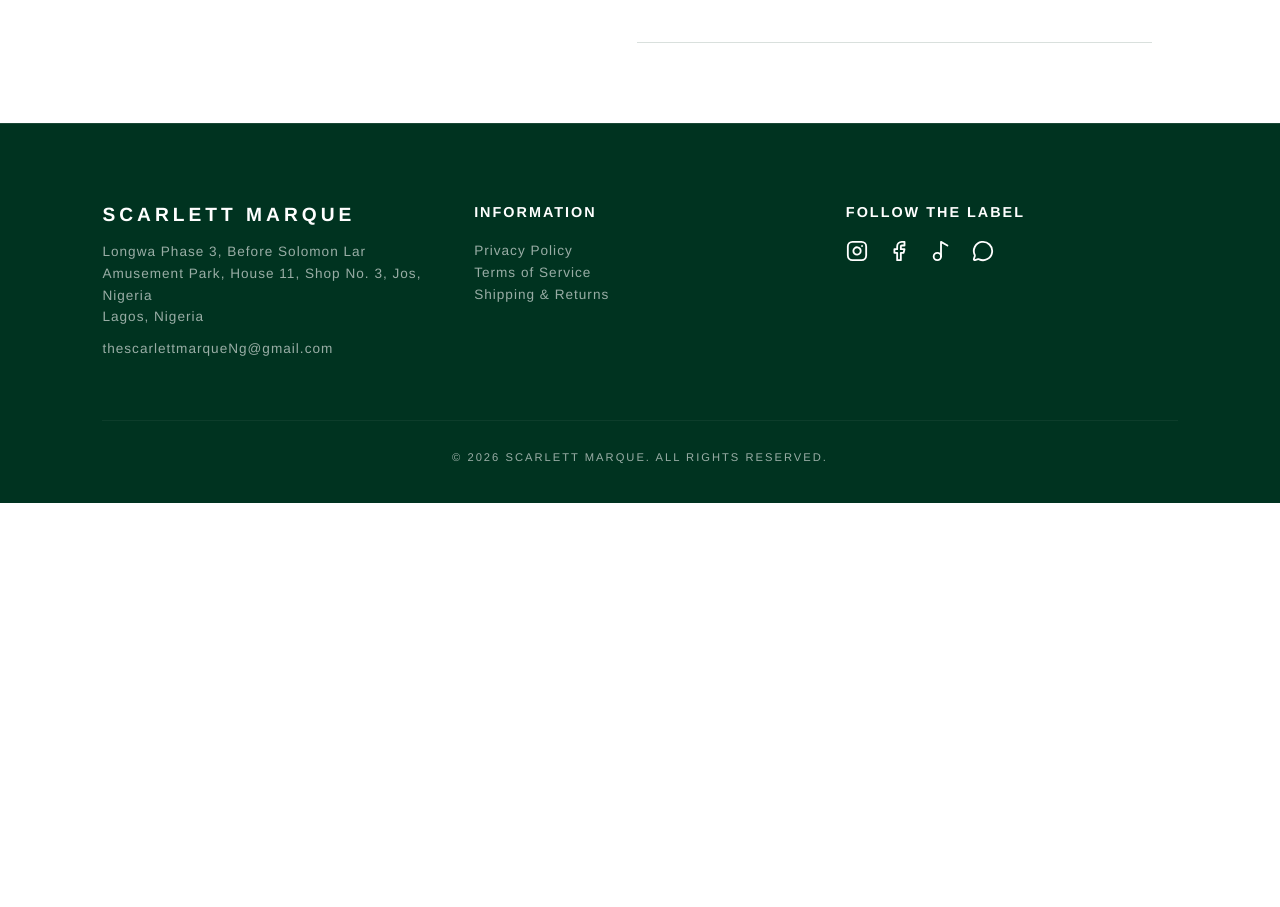
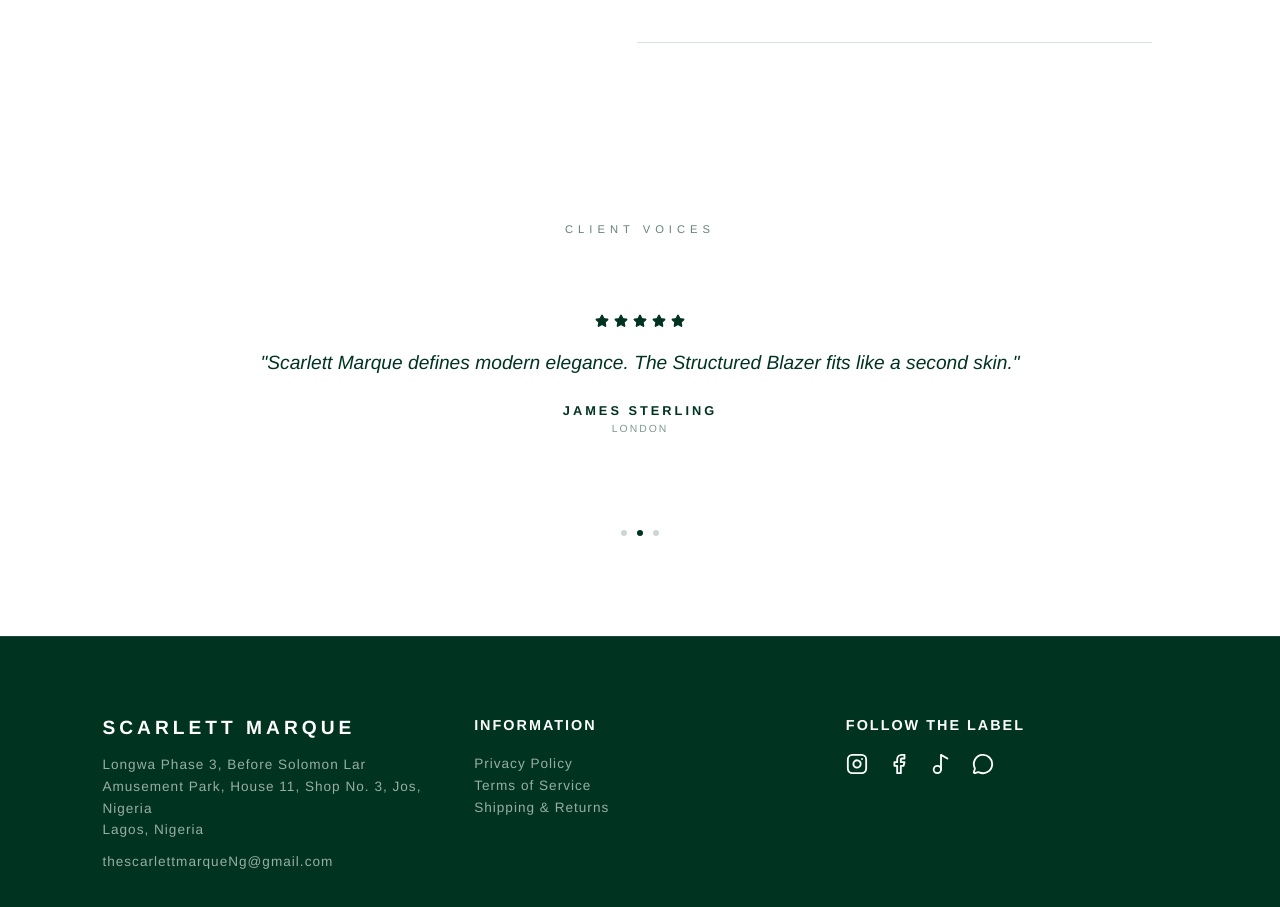
Before and after one commit to rotneng/Scarlett-Marque-Store, a React (Create React App) app in the folder fashion-frontend/: page / in a window 1280 px wide. Shown: the part 4472-5379 px from the top of the page. Before the commit the page ends 4975 px from the top, so only its background shows below. Built offline with nearby package versions, Linux system fonts and the light colour scheme; no server answers.

Commit message:
Added reviews

```diff
--- /dev/null
+++ b/fashion-frontend/src/components/Reviews.js
@@ -0,0 +1,156 @@
+import React, { useState, useEffect } from "react";
+import { motion, AnimatePresence } from "framer-motion";
+import { Star } from "lucide-react";
+
+const Reviews = () => {
+  const [index, setIndex] = useState(0);
+
+  const testimonials = [
+    {
+      id: 1,
+      name: "Sophia Loren",
+      text: "The attention to detail in the tailoring is unlike anything I've seen. A true heirloom piece.",
+      location: "Milan",
+    },
+    {
+      id: 2,
+      name: "James Sterling",
+      text: "Scarlett Marque defines modern elegance. The Structured Blazer fits like a second skin.",
+      location: "London",
+    },
+    {
+      id: 3,
+      name: "Aria Chen",
+      text: "Exceptional quality and a seamless shopping experience. The fabric quality is world-class.",
+      location: "New York",
+    },
+  ];
+
+  useEffect(() => {
+    const timer = setInterval(() => {
+      setIndex((prevIndex) => (prevIndex + 1) % testimonials.length);
+    }, 5000);
+    return () => clearInterval(timer);
+  }, [testimonials.length]);
+
+  const colors = {
+    brandGreen: "#003320",
+    white: "#ffffff",
+    accent: "rgba(0, 51, 32, 0.03)",
+  };
+
+  const styles = {
+    section: {
+      padding: "100px 8%",
+      backgroundColor: colors.white,
+      color: colors.brandGreen,
+      textAlign: "center",
+      fontFamily: '"Helvetica Neue", sans-serif',
+      overflow: "hidden",
+    },
+    container: {
+      position: "relative",
+      height: "250px",
+      display: "flex",
+      alignItems: "center",
+      justifyContent: "center",
+      maxWidth: "800px",
+      margin: "0 auto",
+    },
+    label: {
+      fontSize: "0.7rem",
+      letterSpacing: "5px",
+      textTransform: "uppercase",
+      opacity: 0.6,
+      display: "block",
+      marginBottom: "15px",
+    },
+    stars: {
+      display: "flex",
+      gap: "5px",
+      justifyContent: "center",
+      marginBottom: "20px",
+    },
+    quote: {
+      fontSize: "1.2rem",
+      lineHeight: "1.6",
+      fontStyle: "italic",
+      marginBottom: "25px",
+      fontWeight: "300",
+    },
+    author: {
+      fontSize: "0.8rem",
+      letterSpacing: "3px",
+      textTransform: "uppercase",
+      fontWeight: "700",
+      display: "block",
+    },
+    location: {
+      fontSize: "0.65rem",
+      letterSpacing: "2px",
+      opacity: 0.5,
+      marginTop: "5px",
+      textTransform: "uppercase",
+    },
+  };
+
+  return (
+    <section style={styles.section}>
+      <span style={styles.label}>Client Voices</span>
+
+      <div style={styles.container}>
+        <AnimatePresence mode="wait">
+          <motion.div
+            key={testimonials[index].id}
+            initial={{ opacity: 0, y: 10 }}
+            animate={{ opacity: 1, y: 0 }}
+            exit={{ opacity: 0, y: -10 }}
+            transition={{ duration: 0.8, ease: "easeInOut" }}
+            style={{ position: "absolute", width: "100%" }}
+          >
+            <div style={styles.stars}>
+              {[...Array(5)].map((_, i) => (
+                <Star
+                  key={i}
+                  size={14}
+                  fill={colors.brandGreen}
+                  color={colors.brandGreen}
+                />
+              ))}
+            </div>
+
+            <p style={styles.quote}>"{testimonials[index].text}"</p>
+
+            <span style={styles.author}>{testimonials[index].name}</span>
+            <span style={styles.location}>{testimonials[index].location}</span>
+          </motion.div>
+        </AnimatePresence>
+      </div>
+
+      <div
+        style={{
+          display: "flex",
+          justifyContent: "center",
+          gap: "10px",
+          marginTop: "30px",
+        }}
+      >
+        {testimonials.map((_, i) => (
+          <div
+            key={i}
+            style={{
+              width: "6px",
+              height: "6px",
+              borderRadius: "50%",
+              backgroundColor: colors.brandGreen,
+              opacity: i === index ? 1 : 0.2,
+              transition: "opacity 0.5s ease",
+            }}
+          />
+        ))}
+      </div>
+    </section>
+  );
+};
+
+export default Reviews;
--- a/fashion-frontend/src/components/Staff.js
+++ b/fashion-frontend/src/components/Staff.js
@@ -37,7 +37,6 @@
 
   useEffect(() => {
     const fetchStaff = async () => {
-      // Try Render first, then Localhost
       const urls = [
         "https://scarlett-marque-store.onrender.com/api/staff",
         "http://localhost:5000/api/staff",
--- a/fashion-frontend/src/pages/Home.js
+++ b/fashion-frontend/src/pages/Home.js
@@ -4,6 +4,7 @@
 import Contact from "../components/Contact";
 import About from "../components/About";
 import Staff from "../components/Staff";
+import Reviews from "../components/Reviews";
 
 const Home = () => {
   useEffect(() => {
@@ -24,6 +25,7 @@
       <About />
       <Staff />
       <Contact />
+      <Reviews />
     </main>
   );
 };
```
